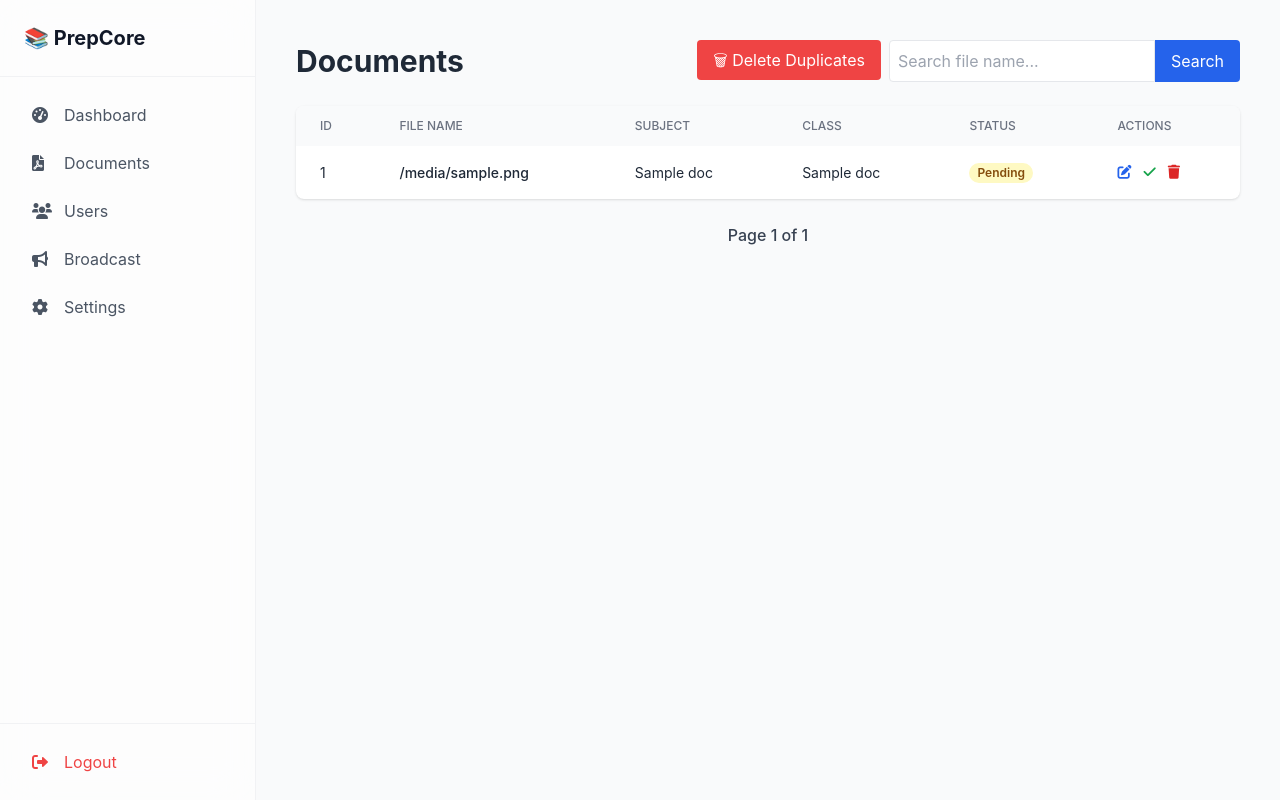
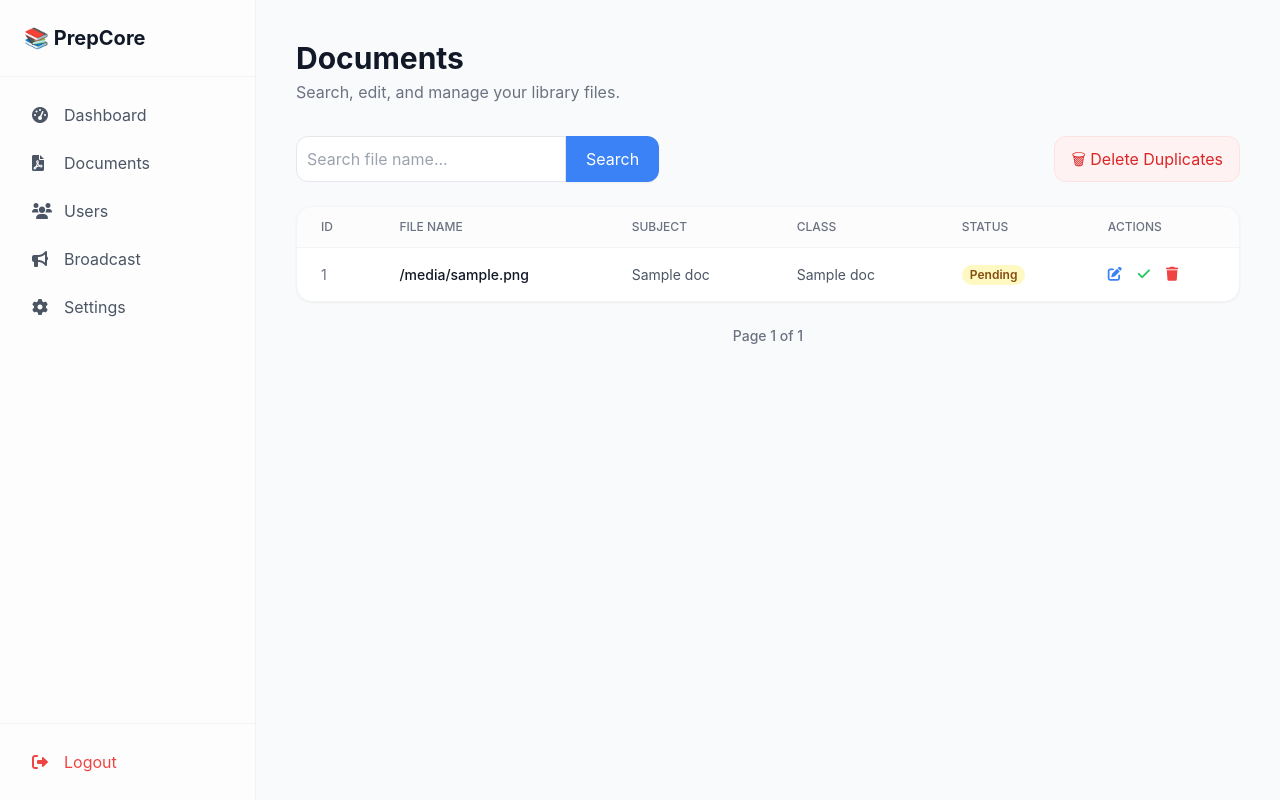
Before and after one commit to protoppertg/Best-telegram-file-share-bot, a FastAPI app: template app/templates/documents.html in a window 1280 px wide. Run offline with FastAPI, Linux system fonts and the light colour scheme; the template is opened without the code that fills it: most values are stand-ins (such as "Sample title", 1, 10 or a date in 2020); parts of the project's set-up code (start-up, migrations or seed data) failed here and were passed over; some libraries are stand-ins or nearby versions.

Commit message:
Update documents.html

```diff
--- a/app/templates/documents.html
+++ b/app/templates/documents.html
@@ -1,28 +1,29 @@
 {% extends "base.html" %}
 {% block content %}
+<div class="mb-8">
+    <h1 class="text-3xl font-bold text-gray-900">Documents</h1>
+    <p class="text-gray-500 mt-1">Search, edit, and manage your library files.</p>
+</div>
+
 <div class="flex justify-between items-center mb-6">
-    <h1 class="text-3xl font-bold">Documents</h1>
-    <div class="flex space-x-2">
-        <form method="POST" action="/admin/documents/delete_duplicates" onsubmit="return confirm('Are you sure you want to delete duplicates? This will keep only the oldest file of each name.');">
-            <button type="submit" class="bg-red-500 text-white px-4 py-2 rounded hover:bg-red-600">🗑 Delete Duplicates</button>
-        </form>
-        <form method="GET" action="/admin/documents" class="flex">
-            <input type="text" name="q" value="{{ q or '' }}" placeholder="Search file name..." class="border p-2 rounded-l focus:outline-none">
-            <button type="submit" class="bg-blue-600 text-white px-4 rounded-r">Search</button>
-        </form>
-    </div>
+    <form method="GET" action="/admin/documents" class="flex">
+        <input type="text" name="q" value="{{ q or '' }}" placeholder="Search file name..." class="border border-gray-200 p-2.5 rounded-l-xl focus:outline-none focus:ring-2 focus:ring-blue-500 transition bg-white">
+        <button type="submit" class="bg-blue-500 text-white px-5 rounded-r-xl hover:bg-blue-600 transition shadow-sm">Search</button>
+    </form>
+    <form method="POST" action="/admin/documents/delete_duplicates" onsubmit="return confirm('Delete duplicates? This will keep only the oldest file of each name.');">
+        <button type="submit" class="bg-red-50 text-red-600 px-4 py-2.5 rounded-xl hover:bg-red-100 transition border border-red-100">🗑 Delete Duplicates</button>
+    </form>
 </div>
 
 {% if request.query_params.get('status') == 'deduped' %}
-<div class="bg-green-100 border border-green-400 text-green-700 px-4 py-3 rounded relative mb-4" role="alert">
-    <strong class="font-bold">Success!</strong>
-    <span class="block sm:inline">Deleted {{ request.query_params.get('count', '0') }} duplicate files.</span>
+<div class="bg-green-50 border border-green-100 text-green-700 px-4 py-3 rounded-xl relative mb-4" role="alert">
+    Deleted {{ request.query_params.get('count', '0') }} duplicate files.
 </div>
 {% endif %}
 
-<div class="bg-white rounded-lg shadow overflow-hidden mb-6">
+<div class="bg-white rounded-2xl shadow-sm border border-gray-100 overflow-hidden mb-6">
     <table class="min-w-full">
-        <thead class="bg-gray-50">
+        <thead class="bg-gray-50/50 border-b border-gray-100">
             <tr>
                 <th class="px-6 py-3 text-left text-xs font-medium text-gray-500 uppercase">ID</th>
                 <th class="px-6 py-3 text-left text-xs font-medium text-gray-500 uppercase">File Name</th>
@@ -32,13 +33,13 @@
                 <th class="px-6 py-3 text-left text-xs font-medium text-gray-500 uppercase">Actions</th>
             </tr>
         </thead>
-        <tbody class="divide-y divide-gray-200">
+        <tbody class="divide-y divide-gray-100">
             {% for doc in docs %}
-            <tr id="doc-row-{{ doc.id }}">
-                <td class="px-6 py-4 text-sm">{{ doc.id }}</td>
-                <td class="px-6 py-4 text-sm font-medium">{{ doc.file_name[:50] }}{% if doc.file_name|length > 50 %}...{% endif %}</td>
-                <td class="px-6 py-4 text-sm">{{ doc.subject or '-' }}</td>
-                <td class="px-6 py-4 text-sm">{{ doc.class_name or '-' }}</td>
+            <tr id="doc-row-{{ doc.id }}" class="hover:bg-gray-50/50 transition">
+                <td class="px-6 py-4 text-sm text-gray-500">{{ doc.id }}</td>
+                <td class="px-6 py-4 text-sm font-medium text-gray-900">{{ doc.file_name[:50] }}{% if doc.file_name|length > 50 %}...{% endif %}</td>
+                <td class="px-6 py-4 text-sm text-gray-600">{{ doc.subject or '-' }}</td>
+                <td class="px-6 py-4 text-sm text-gray-600">{{ doc.class_name or '-' }}</td>
                 <td class="px-6 py-4 text-sm">
                     {% if doc.approved %}
                     <span class="px-2 inline-flex text-xs leading-5 font-semibold rounded-full bg-green-100 text-green-800">Approved</span>
@@ -46,12 +47,12 @@
                     <span class="px-2 inline-flex text-xs leading-5 font-semibold rounded-full bg-yellow-100 text-yellow-800">Pending</span>
                     {% endif %}
                 </td>
-                <td class="px-6 py-4 text-sm flex space-x-3">
-                    <a href="/admin/documents/edit/{{ doc.id }}" class="text-blue-600 hover:text-blue-900" title="Edit"><i class="fas fa-edit"></i></a>
+                <td class="px-6 py-4 text-sm flex space-x-4">
+                    <a href="/admin/documents/edit/{{ doc.id }}" class="text-blue-500 hover:text-blue-700" title="Edit"><i class="fas fa-edit"></i></a>
                     {% if not doc.approved %}
-                    <button hx-post="/admin/documents/{{ doc.id }}/approve" hx-target="#doc-row-{{ doc.id }}" hx-swap="outerHTML" class="text-green-600 hover:text-green-900" title="Approve"><i class="fas fa-check"></i></button>
+                    <button hx-post="/admin/documents/{{ doc.id }}/approve" hx-target="#doc-row-{{ doc.id }}" hx-swap="outerHTML" class="text-green-500 hover:text-green-700" title="Approve"><i class="fas fa-check"></i></button>
                     {% endif %}
-                    <button hx-post="/admin/documents/{{ doc.id }}/delete" hx-target="#doc-row-{{ doc.id }}" hx-swap="outerHTML" hx-confirm="Are you sure?" class="text-red-600 hover:text-red-900" title="Delete"><i class="fas fa-trash"></i></button>
+                    <button hx-post="/admin/documents/{{ doc.id }}/delete" hx-target="#doc-row-{{ doc.id }}" hx-swap="outerHTML" hx-confirm="Are you sure?" class="text-red-500 hover:text-red-700" title="Delete"><i class="fas fa-trash"></i></button>
                 </td>
             </tr>
             {% else %}
@@ -61,16 +62,16 @@
     </table>
 </div>
 
-<!-- Pagination Buttons -->
+<!-- Pagination -->
 <div class="flex justify-center items-center space-x-4 mb-6">
     {% if page > 1 %}
-    <a href="/admin/documents?page={{ page - 1 }}{% if q %}&q={{ q }}{% endif %}" class="bg-gray-200 text-gray-700 px-4 py-2 rounded hover:bg-gray-300">← Previous</a>
+    <a href="/admin/documents?page={{ page - 1 }}{% if q %}&q={{ q }}{% endif %}" class="bg-white border border-gray-200 text-gray-700 px-4 py-2 rounded-xl hover:bg-gray-50 transition">← Previous</a>
     {% endif %}
 
-    <span class="text-gray-700 font-medium">Page {{ page }} of {{ total_pages }}</span>
+    <span class="text-gray-500 font-medium text-sm">Page {{ page }} of {{ total_pages }}</span>
 
     {% if page < total_pages %}
-    <a href="/admin/documents?page={{ page + 1 }}{% if q %}&q={{ q }}{% endif %}" class="bg-blue-600 text-white px-4 py-2 rounded hover:bg-blue-700">Next →</a>
+    <a href="/admin/documents?page={{ page + 1 }}{% if q %}&q={{ q }}{% endif %}" class="bg-blue-500 text-white px-4 py-2 rounded-xl hover:bg-blue-600 transition shadow-sm">Next →</a>
     {% endif %}
 </div>
 {% endblock %}
```
